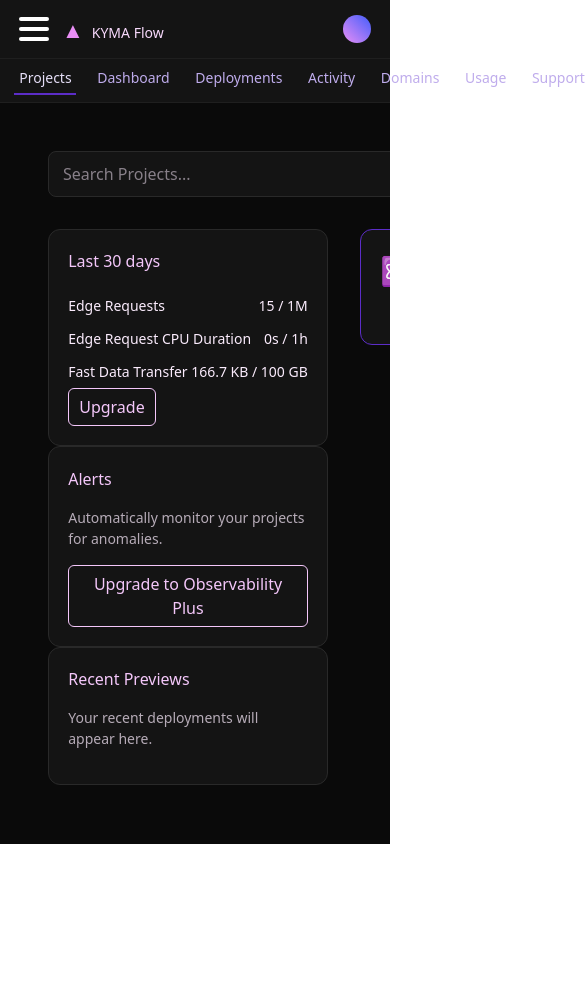
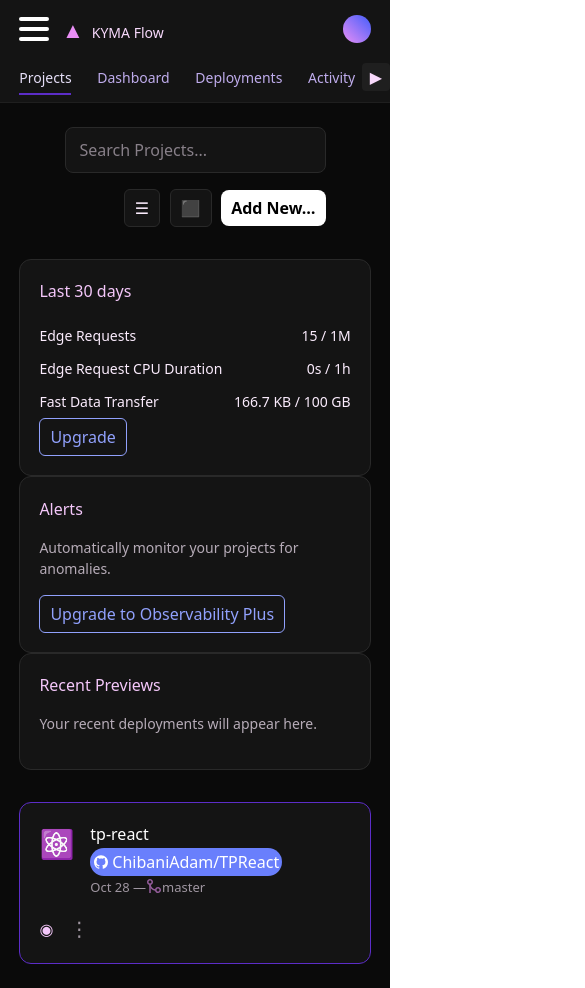
Before and after one commit to ChibaniAdam/KYMA-Flow-Front-Admin, a React (Vite) app: page /projects in a window 390 px wide. Shown: the top 988 px of the page, 585 px wide, since content can reach past the window. Before the commit the page ends 844 px from the top, so only its background shows below. Built offline with nearby package versions, Linux system fonts and the light colour scheme.

Commit message:
responsive header and sidebar

```diff
--- a/src/components/header/header.css
+++ b/src/components/header/header.css
@@ -82,14 +82,28 @@
   cursor: pointer;
 }
 
-.topbar-menu {
-  height: 44px;
+.topbar-menu-wrapper {
+  position: relative;
+  width: 100%;
   display: flex;
   align-items: center;
+}
+
+.topbar-menu {
+  display: flex;
   gap: 1.6rem;
   padding: 0 1.2rem;
-  border-top: 1px solid var(--bg-black-300);
-  background: var(--bg-black-200);
+  height: 44px;
+  align-items: center;
+  overflow-x: auto;
+  overflow-y: hidden;
+  white-space: nowrap;
+  scroll-behavior: smooth;
+  -ms-overflow-style: none;
+  scrollbar-width: none;
+}
+.topbar-menu::-webkit-scrollbar {
+  display: none;
 }
 
 .topbar-menu a {
@@ -193,3 +207,28 @@
 .menu-item:hover {
   background: var(--bg-black-400);
 }
+
+.scroll-arrow {
+  position: absolute;
+  right: 0;
+  top: 5px;
+  width: 28px;
+  height: 28px;
+  border: none;
+  background: var(--bg-black-300);
+  color: var(--light-purple-800);
+  cursor: pointer;
+  border-radius: 4px;
+  z-index: 20;
+  display: flex;
+  justify-content: center;
+  align-items: center;
+}
+
+.scroll-arrow.left {
+  left: 0;
+}
+
+.scroll-arrow:hover {
+  background: var(--bg-black-400);
+}
--- a/src/components/header/header.tsx
+++ b/src/components/header/header.tsx
@@ -13,42 +13,83 @@
   const location = useLocation();
   const [menuOpen, setMenuOpen] = useState(false);
   const menuRef = useRef<HTMLDivElement>(null);
-  const [underline, setUnderline] = useState({ left: 0, width: 0, transition: "" });
-  useEffect(() => {
-    const handleClickOutside = (event: MouseEvent) => {
-      if (menuRef.current && !menuRef.current.contains(event.target as Node)) {
-        setMenuOpen(false);
-      }
-    };
-    document.addEventListener("mousedown", handleClickOutside);
-    return () => document.removeEventListener("mousedown", handleClickOutside);
-  }, []);
+
+  const [showRightArrow, setShowRightArrow] = useState(false);
+  const [showLeftArrow, setShowLeftArrow] = useState(false);
+
+  const [underline, setUnderline] = useState({
+    left: 0,
+    width: 0,
+    transition: ""
+  });
+
+  /* Detect overflow of topbar menu */
   useEffect(() => {
     if (!navRef.current) return;
 
-    const activeLink = navRef.current.querySelector<HTMLAnchorElement>("a.active");
+    const el = navRef.current;
+
+    const checkScroll = () => {
+      const isOverflowing = el.scrollWidth > el.clientWidth;
+
+      if (!isOverflowing) {
+        setShowRightArrow(false);
+        setShowLeftArrow(false);
+        return;
+      }
+
+      setShowLeftArrow(el.scrollLeft > 10);
+      setShowRightArrow(el.scrollLeft < el.scrollWidth - el.clientWidth - 10);
+    };
+
+    checkScroll();
+    el.addEventListener("scroll", checkScroll);
+    window.addEventListener("resize", checkScroll);
+
+    return () => {
+      el.removeEventListener("scroll", checkScroll);
+      window.removeEventListener("resize", checkScroll);
+    };
+  }, []);
+
+  /* Scroll to end */
+  const scrollToEnd = () => {
+    if (!navRef.current) return;
+    navRef.current.scrollTo({
+      left: navRef.current.scrollWidth,
+      behavior: "smooth"
+    });
+  };
+
+  /* Scroll to start */
+  const scrollToStart = () => {
+    if (!navRef.current) return;
+    navRef.current.scrollTo({
+      left: 0,
+      behavior: "smooth"
+    });
+  };
+
+  /* Underline animation logic */
+  useEffect(() => {
+    if (!navRef.current) return;
+
+    const activeLink =
+      navRef.current.querySelector<HTMLAnchorElement>("a.active");
     if (!activeLink) return;
 
     const { offsetLeft, offsetWidth } = activeLink;
 
-    setUnderline((prev: any) => {
-      if (prev.left < offsetLeft) {
-        return { left: prev.left, width: offsetWidth, transition: "all 0.3s ease" };
-      } else {
-        return { left: offsetLeft, width: offsetWidth, transition: "all 0.3s ease" };
-      }
-    });
+    setUnderline((prev: any) => ({
+      left: offsetLeft,
+      width: offsetWidth,
+      transition: "all 0.3s ease"
+    }));
+  }, [location]);
 
-    const timeout = setTimeout(() => {
-      setUnderline({ left: offsetLeft-5, width: offsetWidth+10, transition: "all 0.3s ease" });
-    }, 20);
-
-    return () => clearTimeout(timeout);
-  }, [location]);
   return (
     <header className="topbar-container">
       <div className="topbar-row">
-
         <div className="topbar-left">
           <button
             className={`hamburger ${isSidebarOpen ? "open" : ""}`}
@@ -78,25 +119,43 @@
           )}
         </div>
       </div>
+
+      {/* Scrollable nav */}
+      <div className="topbar-menu-wrapper">
+
+        {showLeftArrow && (
+          <button className="scroll-arrow left" onClick={scrollToStart}>
+            ◀
+          </button>
+        )}
+
         <nav className="topbar-menu" ref={navRef}>
-        <NavLink to="/projects" className={({ isActive }) => (isActive ? "active" : "")}>Projects</NavLink>
-        <NavLink to="/dashboard" className={({ isActive }) => (isActive ? "active" : "")}>Dashboard</NavLink>
-        <NavLink to="/deployments" className={({ isActive }) => (isActive ? "active" : "")}>Deployments</NavLink>
-        <NavLink to="/activity" className={({ isActive }) => (isActive ? "active" : "")}>Activity</NavLink>
-        <NavLink to="/domains" className={({ isActive }) => (isActive ? "active" : "")}>Domains</NavLink>
-        <NavLink to="/usage" className={({ isActive }) => (isActive ? "active" : "")}>Usage</NavLink>
-        <NavLink to="/support" className={({ isActive }) => (isActive ? "active" : "")}>Support</NavLink>
-        <NavLink to="/settings" className={({ isActive }) => (isActive ? "active" : "")}>Settings</NavLink>
+          <NavLink to="/projects">Projects</NavLink>
+          <NavLink to="/dashboard">Dashboard</NavLink>
+          <NavLink to="/deployments">Deployments</NavLink>
+          <NavLink to="/activity">Activity</NavLink>
+          <NavLink to="/domains">Domains</NavLink>
+          <NavLink to="/usage">Usage</NavLink>
+          <NavLink to="/support">Support</NavLink>
+          <NavLink to="/settings">Settings</NavLink>
 
           <span
             className="magic-underline"
             style={{
               left: underline.left,
               width: underline.width,
-            transition: underline.transition,
+              transition: underline.transition
             }}
           />
         </nav>
+
+        {showRightArrow && (
+          <button className="scroll-arrow right" onClick={scrollToEnd}>
+            ▶
+          </button>
+        )}
+
+      </div>
     </header>
   );
 }
--- a/src/layouts/layout.css
+++ b/src/layouts/layout.css
@@ -54,8 +54,8 @@
 
 .layout-content {
   flex: 1;
+  min-width: 0;
   padding: 1rem;
-  transition: margin-left 0.3s ease;
   background: var(--bg-black-100);
   color: var(--light-purple-900);
 }
@@ -84,6 +84,7 @@
     border-right: none;
     transform: translateX(0);
     z-index: 999;
+    transition: transform 0.35s ease-in-out;
   }
 
   .layout-sidebar.closed {
@@ -94,5 +95,6 @@
 
   .layout-content {
     margin-left: 0 !important;
+    padding: 1rem 0.7rem;
   }
 }
--- a/src/pages/projects/projects.css
+++ b/src/pages/projects/projects.css
@@ -4,6 +4,7 @@
   flex-direction: column;
   gap: 2rem;
   color: var(--light-purple-900);
+  align-items: center;
 }
 
 /* ---------------- Search + Topbar ---------------- */
@@ -61,8 +62,11 @@
 
 .projects-grid {
   display: grid;
-  grid-template-columns: 280px 1fr;
+  grid-template-columns: 1fr 3fr;
   gap: 2rem;
+  justify-content: center;
+  width: 100%;
+  max-width: 1400px;
 }
 
 /* ---------------- Widgets ---------------- */
@@ -102,15 +106,15 @@
 
 .upgrade-btn {
   background: none;
-  border: 1px solid var(--light-purple-700);
+  border: 1px solid var(--light-blue-700);
   padding: 6px 10px;
   border-radius: 6px;
   cursor: pointer;
-  color: var(--light-purple-700);
+  color: var(--light-blue-700);
 }
 
 .upgrade-btn:hover {
-  background: var(--light-purple-300);
+  background: var(--light-blue-700);
   color: black;
 }
 
@@ -178,3 +182,48 @@
   font-size: 20px;
   opacity: 0.6;
 }
+
+@media (max-width: 900px) {
+  .projects-page {
+    padding: 1rem;
+  }
+
+  .projects-topbar {
+    flex-direction: column;
+    align-items: stretch;
+    gap: 1rem;
+  }
+
+  .projects-search {
+    width: 100%;
+  }
+
+  .projects-actions {
+    justify-content: flex-end;
+  }
+
+  .projects-grid {
+    grid-template-columns: 1fr;
+  }
+}
+
+@media (max-width: 480px) {
+  .project-card {
+    flex-direction: column;
+    gap: 1rem;
+    align-items: flex-start;
+  }
+
+  .project-left {
+    flex-wrap: wrap;
+  }
+
+  .projects-view-btn,
+  .projects-add-btn {
+    padding: 6px 10px;
+  }
+
+  .projects-page {
+    padding: 0.5rem;
+  }
+}
```
Lines whose indentation alone changed are shown as unchanged.
